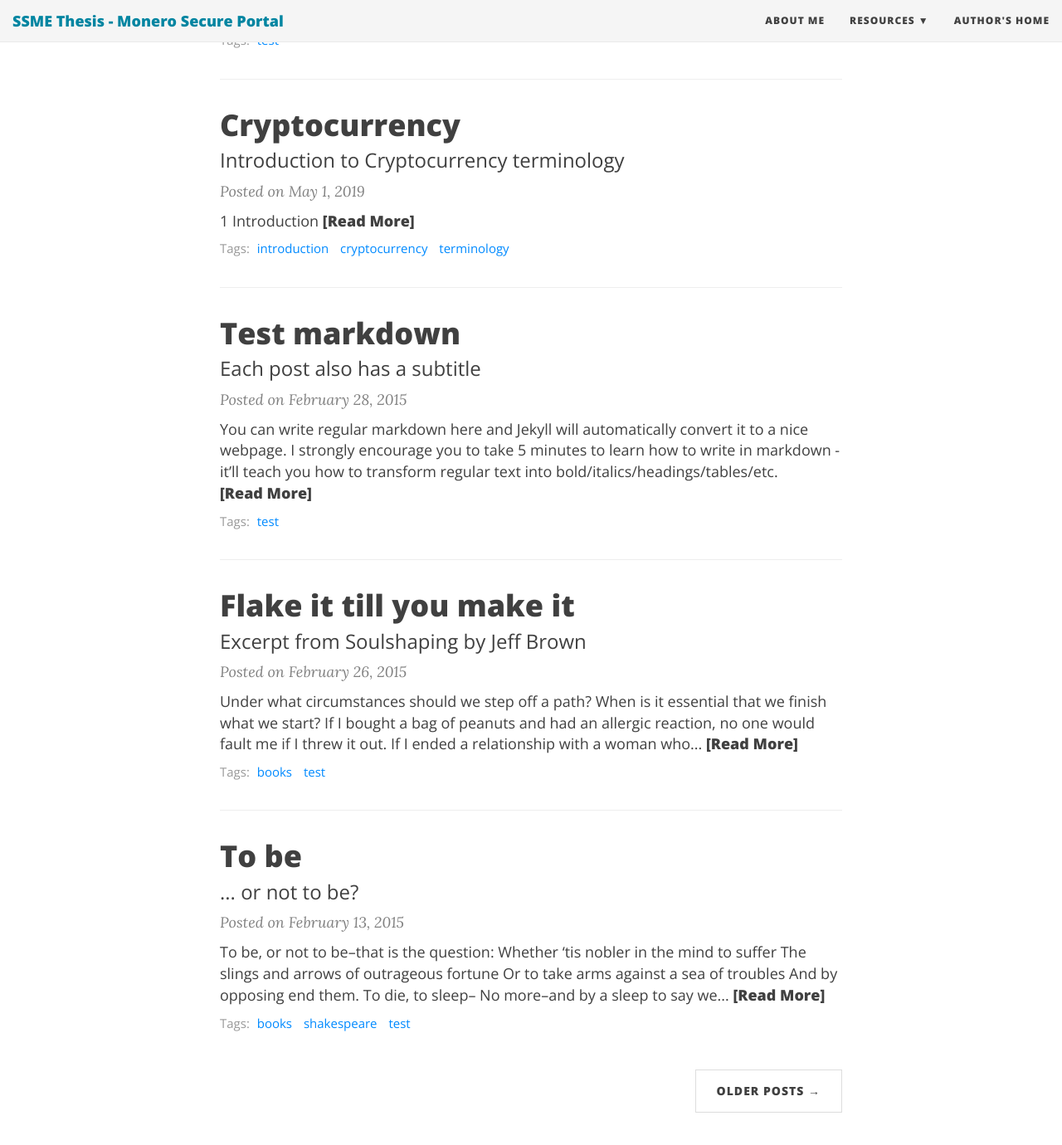
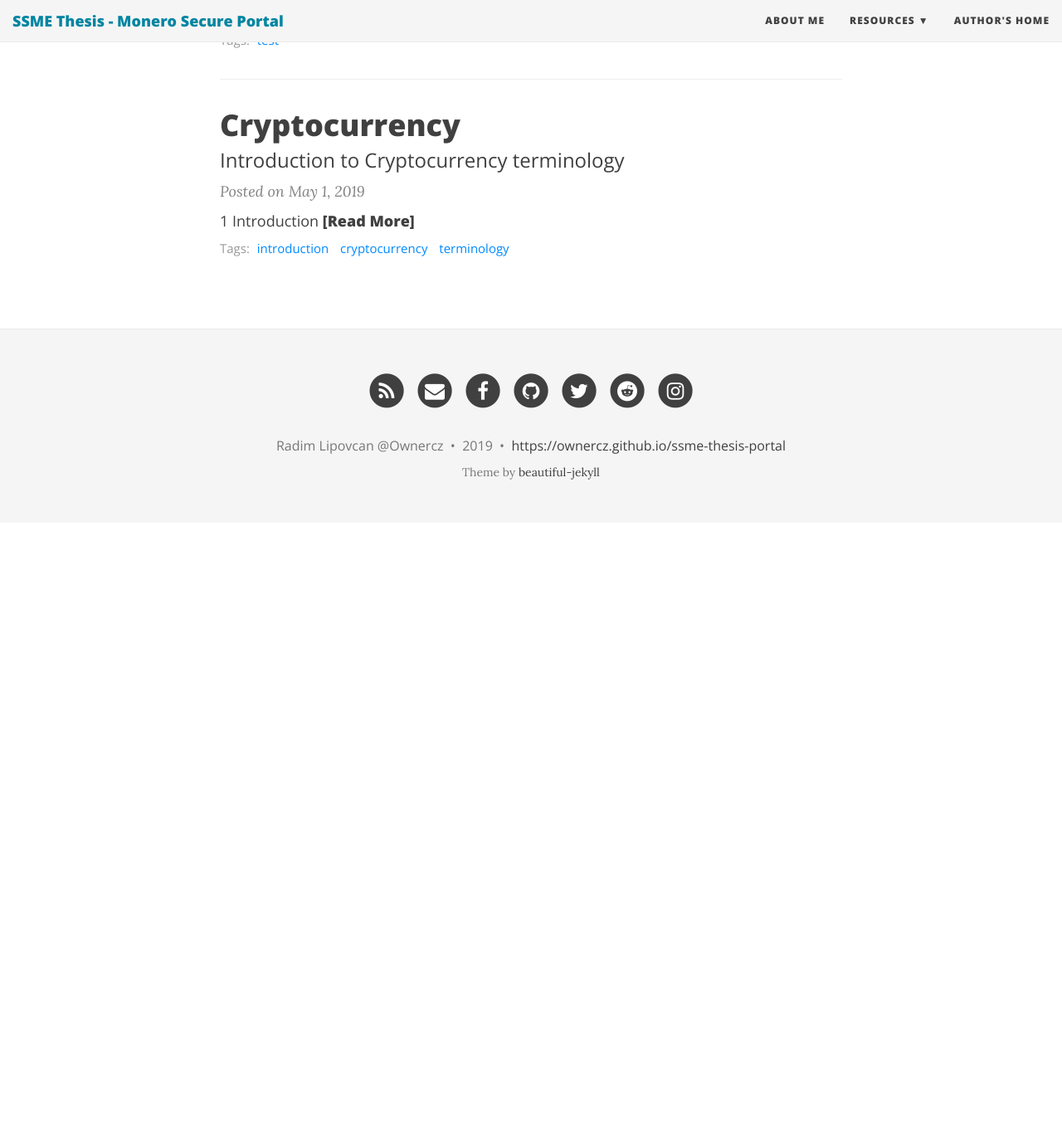
Before and after one commit to Ownercz/ssme-thesis, a Jekyll site: the page built from docs/index.html, in a window 1280 px wide and 1400 px high, scrolled down 652 px. Shown: the top 1380 px of the window at 83% size. Built offline with Jekyll 4.4.1, drawn with Linux system fonts in a browser that asks for light colours; nearby versions of some CDN libraries; the list of posts is cut into pages by our own code; after the commit the page ends 1282 px from its top, so only the background shows below that.

Commit message:
Docs update

````diff
--- a/docs/_posts/2015-02-13-hamlet-monologue.md
+++ /dev/null
@@ -1,42 +0,0 @@
----
-layout: post
-title: To be
-subtitle: ... or not to be?
-tags: [books, shakespeare, test]
----
-
-To be, or not to be--that is the question:
-Whether 'tis nobler in the mind to suffer
-The slings and arrows of outrageous fortune
-Or to take arms against a sea of troubles
-And by opposing end them. To die, to sleep--
-No more--and by a sleep to say we end
-The heartache, and the thousand natural shocks
-That flesh is heir to. 'Tis a consummation
-Devoutly to be wished. To die, to sleep--
-To sleep--perchance to dream: ay, there's the rub,
-For in that sleep of death what dreams may come
-When we have shuffled off this mortal coil,
-Must give us pause. There's the respect
-That makes calamity of so long life.
-For who would bear the whips and scorns of time,
-Th' oppressor's wrong, the proud man's contumely
-The pangs of despised love, the law's delay,
-The insolence of office, and the spurns
-That patient merit of th' unworthy takes,
-When he himself might his quietus make
-With a bare bodkin? Who would fardels bear,
-To grunt and sweat under a weary life,
-But that the dread of something after death,
-The undiscovered country, from whose bourn
-No traveller returns, puzzles the will,
-And makes us rather bear those ills we have
-Than fly to others that we know not of?
-Thus conscience does make cowards of us all,
-And thus the native hue of resolution
-Is sicklied o'er with the pale cast of thought,
-And enterprise of great pitch and moment
-With this regard their currents turn awry
-And lose the name of action. -- Soft you now,
-The fair Ophelia! -- Nymph, in thy orisons
-Be all my sins remembered.
--- a/docs/_posts/2015-02-26-flake-it-till-you-make-it.md
+++ /dev/null
@@ -1,15 +0,0 @@
----
-layout: post
-title: Flake it till you make it
-subtitle: Excerpt from Soulshaping by Jeff Brown
-bigimg: /img/path.jpg
-tags: [books, test]
----
-
-Under what circumstances should we step off a path? When is it essential that we finish what we start? If I bought a bag of peanuts and had an allergic reaction, no one would fault me if I threw it out. If I ended a relationship with a woman who hit me, no one would say that I had a commitment problem. But if I walk away from a seemingly secure route because my soul has other ideas, I am a flake?
-
-The truth is that no one else can definitively know the path we are here to walk. It’s tempting to listen—many of us long for the omnipotent other—but unless they are genuine psychic intuitives, they can’t know. All others can know is their own truth, and if they’ve actually done the work to excavate it, they will have the good sense to know that they cannot genuinely know anyone else’s. Only soul knows the path it is here to walk. Since you are the only one living in your temple, only you can know its scriptures and interpretive structure.
-
-At the heart of the struggle are two very different ideas of success—survival-driven and soul-driven. For survivalists, success is security, pragmatism, power over others. Success is the absence of material suffering, the nourishing of the soul be damned. It is an odd and ironic thing that most of the material power in our world often resides in the hands of younger souls. Still working in the egoic and material realms, they love the sensations of power and focus most of their energy on accumulation. Older souls tend not to be as materially driven. They have already played the worldly game in previous lives and they search for more subtle shades of meaning in this one—authentication rather than accumulation. They are often ignored by the culture at large, although they really are the truest warriors.
-
-A soulful notion of success rests on the actualization of our innate image. Success is simply the completion of a soul step, however unsightly it may be. We have finished what we started when the lesson is learned. What a fear-based culture calls a wonderful opportunity may be fruitless and misguided for the soul. Staying in a passionless relationship may satisfy our need for comfort, but it may stifle the soul. Becoming a famous lawyer is only worthwhile if the soul demands it. It is an essential failure if you are called to be a monastic this time around. If you need to explore and abandon ten careers in order to stretch your soul toward its innate image, then so be it. Flake it till you make it.
--- a/docs/_posts/2015-02-28-test-markdown.md
+++ /dev/null
@@ -1,73 +0,0 @@
----
-layout: post
-title: Test markdown
-subtitle: Each post also has a subtitle
-gh-repo: daattali/beautiful-jekyll
-gh-badge: [star, fork, follow]
-tags: [test]
----
-
-You can write regular [markdown](http://markdowntutorial.com/) here and Jekyll will automatically convert it to a nice webpage.  I strongly encourage you to [take 5 minutes to learn how to write in markdown](http://markdowntutorial.com/) - it'll teach you how to transform regular text into bold/italics/headings/tables/etc.
-
-**Here is some bold text**
-
-## Here is a secondary heading
-
-Here's a useless table:
-
-| Number | Next number | Previous number |
-| :------ |:--- | :--- |
-| Five | Six | Four |
-| Ten | Eleven | Nine |
-| Seven | Eight | Six |
-| Two | Three | One |
-
-
-How about a yummy crepe?
-
-![Crepe](http://s3-media3.fl.yelpcdn.com/bphoto/cQ1Yoa75m2yUFFbY2xwuqw/348s.jpg)
-
-Here's a code chunk:
-
-~~~
-var foo = function(x) {
-  return(x + 5);
-}
-foo(3)
-~~~
-
-And here is the same code with syntax highlighting:
-
-```javascript
-var foo = function(x) {
-  return(x + 5);
-}
-foo(3)
-```
-
-And here is the same code yet again but with line numbers:
-
-{% highlight javascript linenos %}
-var foo = function(x) {
-  return(x + 5);
-}
-foo(3)
-{% endhighlight %}
-
-## Boxes
-You can add notification, warning and error boxes like this:
-
-### Notification
-
-{: .box-note}
-**Note:** This is a notification box.
-
-### Warning
-
-{: .box-warning}
-**Warning:** This is a warning box.
-
-### Error
-
-{: .box-error}
-**Error:** This is an error box.
````
Also changed, not shown: docs/_posts/2015-01-04-first-post.md (deleted, +0 -7 lines), docs/_posts/2015-01-15-pirates.md (deleted, +0 -6 lines), docs/_posts/2015-01-19-soccer.md (deleted, +0 -11 lines), docs/_posts/2015-01-27-dear-diary.md (deleted, +0 -6 lines), docs/_posts/2019-05-01-cryptocurrency.md (+1 -1 lines).
